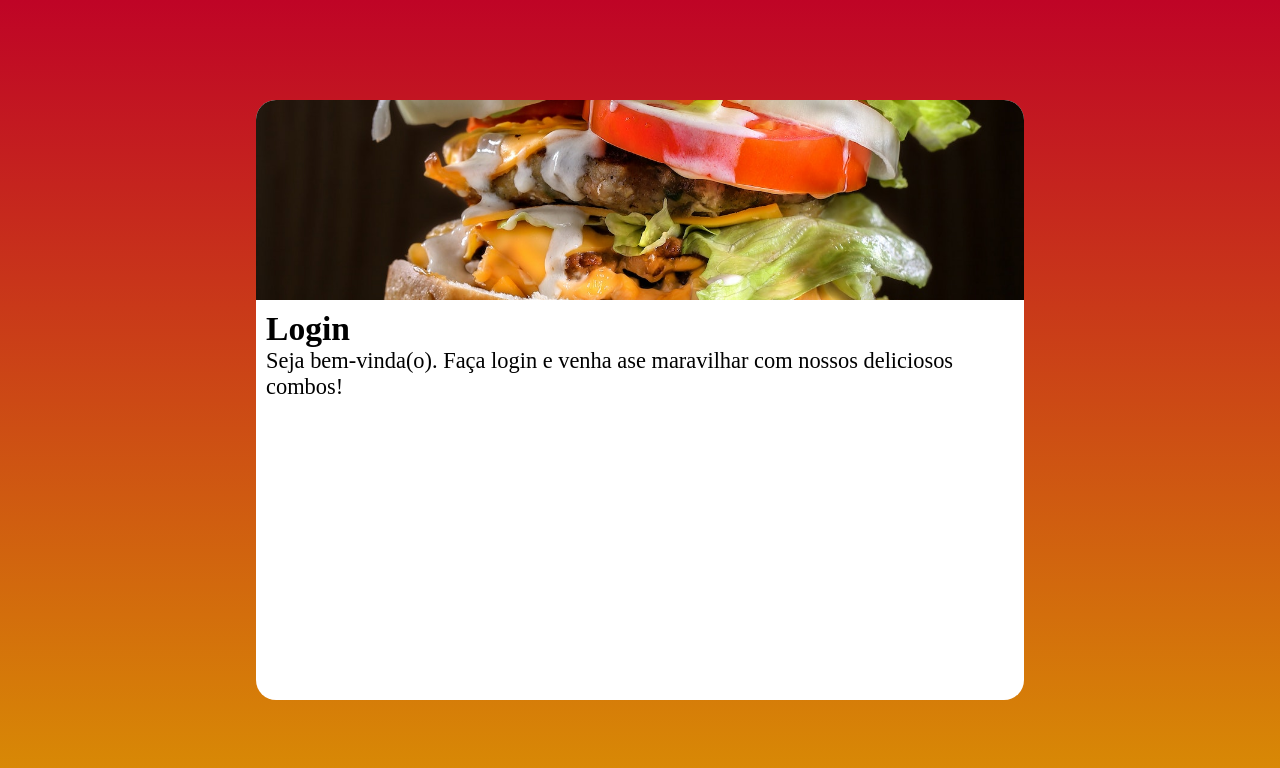
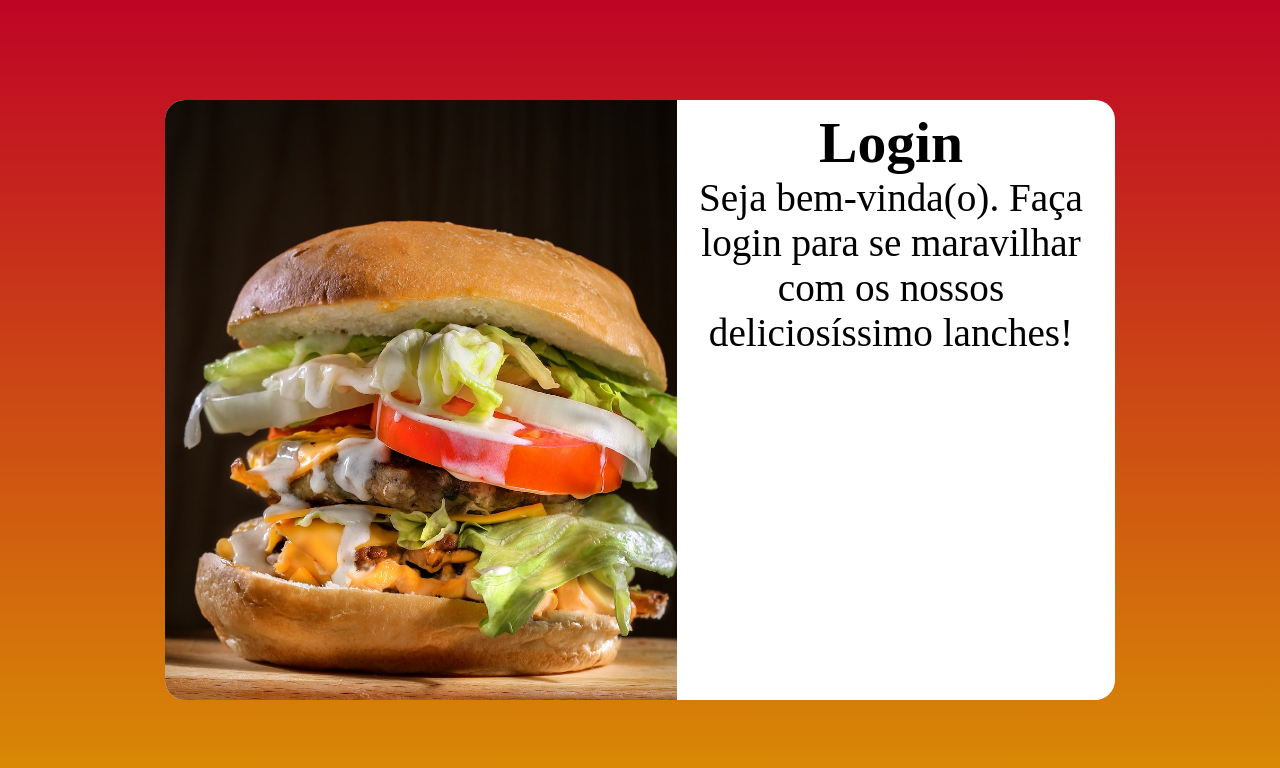
Before and after one commit to Drewszinn/projeto-login, a plain HTML site: page index.html in a window 1280 px wide. Drawn offline with Linux system fonts and the light colour scheme; a web font is replaced by a local one.

Commit message:
atualização login do site de comida!

```diff
--- /dev/null
+++ b/estilo/media-query.css
@@ -0,0 +1,39 @@
+@charset "UTF-8";
+
+/*
+Pequenas: até 600px
+Celular: de 600px até 768px;
+Tablet: de 768px até 992px;
+Desktop: de 992px até 1200px;
+Grandes: acima de 1200px;
+*/
+
+@media screen and (min-width: 768px) and (max-width: 992px) {
+    section#login {
+        width: 90vw;
+        height: 90vh;
+        font-size: 1.8em;
+
+    }
+
+    section#login > div#imagem {
+        float: left;
+        width: 40vw;
+        height: 100vh;
+    }
+
+}
+
+@media screen and (min-width: 992px) {
+    section#login {
+        width: 950px;
+        font-size: 2em;
+
+    }
+
+    section#login > div#imagem {
+        float: left;
+        width: 40vw;
+        height: 100vh;
+    }
+}
--- a/estilos/style.css
+++ b/estilos/style.css
@@ -40,18 +40,24 @@ section#login {
     height: 75vh;
     border-radius: 20px;
     overflow: hidden;
+    transition: width .5s, height .5s;
 }
 
 section#login > div#imagem {
     background-image: url(../imagens/pexels-rajesh-tp-1633578.jpg);
-    height: 200px;
-    background-size: cover;
-    background-position: center;
+    height: 210px;
+    background-size: cover ;
+    background-repeat: no-repeat;
+    background-position: center center;
 }
 
 section#login > div#formulario {
     display: block;
     padding: 10px;
-    font-size: 1.4em;
+    font-size: 1.2em;
+    text-align: center;
+}
 
+section#login > div#formulario p {
+    font-size: 1.02em;
 }
--- a/index.html
+++ b/index.html
@@ -5,6 +5,7 @@
     <meta name="viewport" content="width=device-width, initial-scale=1.0">
     <title>Login</title>
     <link rel="stylesheet" href="estilos/style.css">
+    <link rel="stylesheet" href="estilo/media-query.css">
 </head>
 <body>
     <main>
@@ -16,9 +17,11 @@
             <div id="formulario">
                 <h1>Login</h1>
                 <p>
-                    Seja bem-vinda(o). Faça login e venha ase maravilhar com nossos deliciosos combos!
+                    Seja bem-vinda(o). Faça login para se maravilhar com os nossos deliciosíssimo lanches!
                 </p>
-                <form action="login.php" method="post"></form>
+                <form action="login.php" method="post">
+
+                </form>
             </div>
         </section>
     </main>
```
